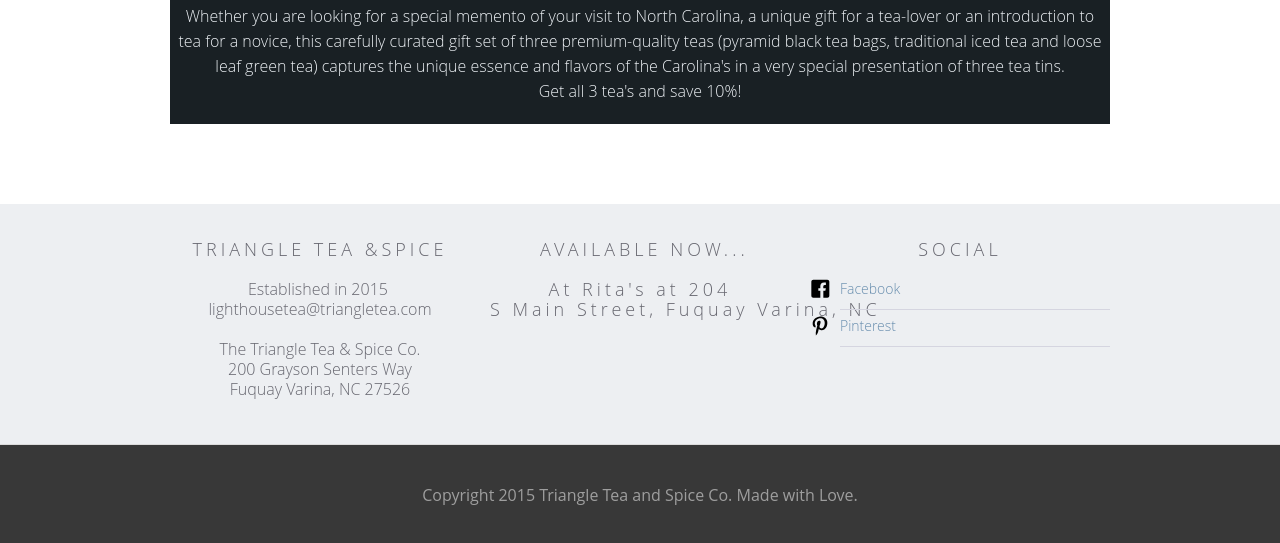
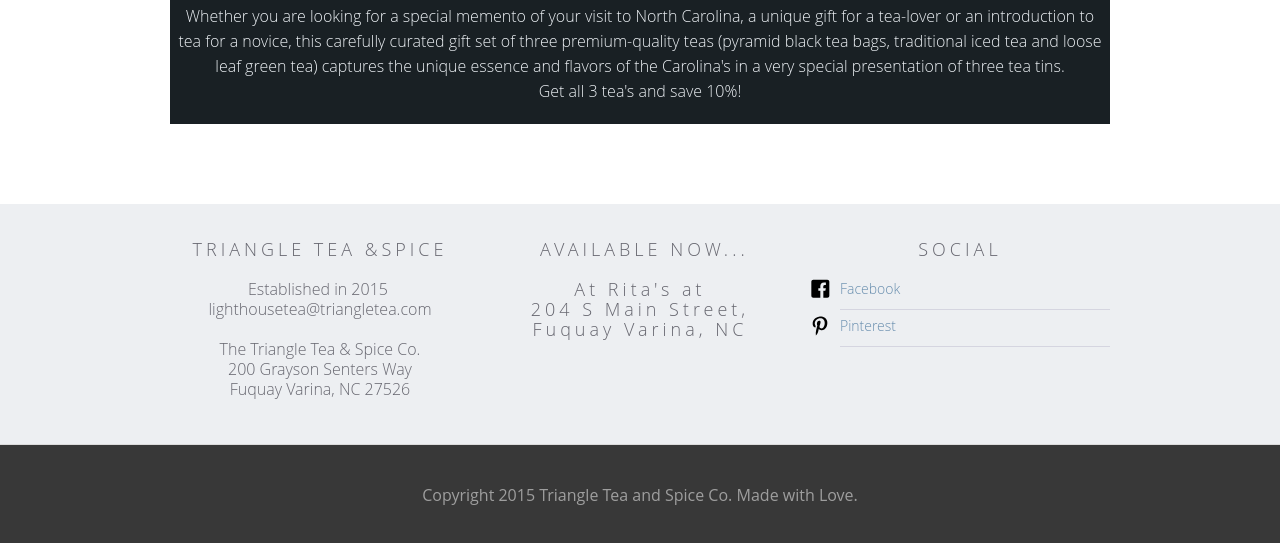
Before and after one commit to InformationArchitect/TheGrandArchitect.github.io, a plain HTML site: page index.html in a window 1280 px wide. Shown: the part 3205-3748 px from the top of the page. Drawn offline with nearby package versions, Linux system fonts and the light colour scheme; a script that the page names is missing.

Commit message:
Moved Where Line Breaks in Store Availability Copy

```diff
--- a/index.html
+++ b/index.html
@@ -357,7 +357,7 @@
         </div>
         <div class="w-col w-col-4 spc">
           <h5 class="w-editable">&nbsp;Available Now...</h5>
-          <div class="w-editable subtitle">At&nbsp;Rita&#39;s&nbsp;at&nbsp;204 S&nbsp;Main&nbsp;Street,&nbsp;Fuquay&nbsp;Varina,&nbsp;NC</div>
+          <div class="w-editable subtitle">At&nbsp;Rita&#39;s&nbsp;at 204&nbsp;S&nbsp;Main&nbsp;Street, Fuquay&nbsp;Varina,&nbsp;NC</div>
         </div>
         <div class="w-col w-col-4">
           <h5 class="w-editable">social</h5>
```
